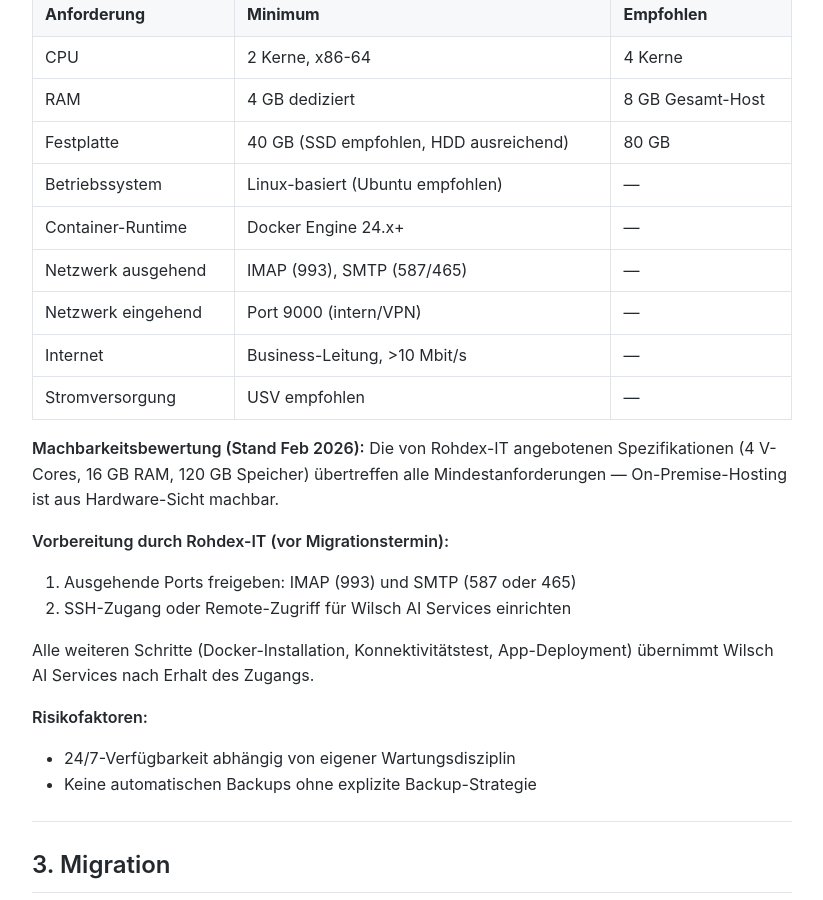
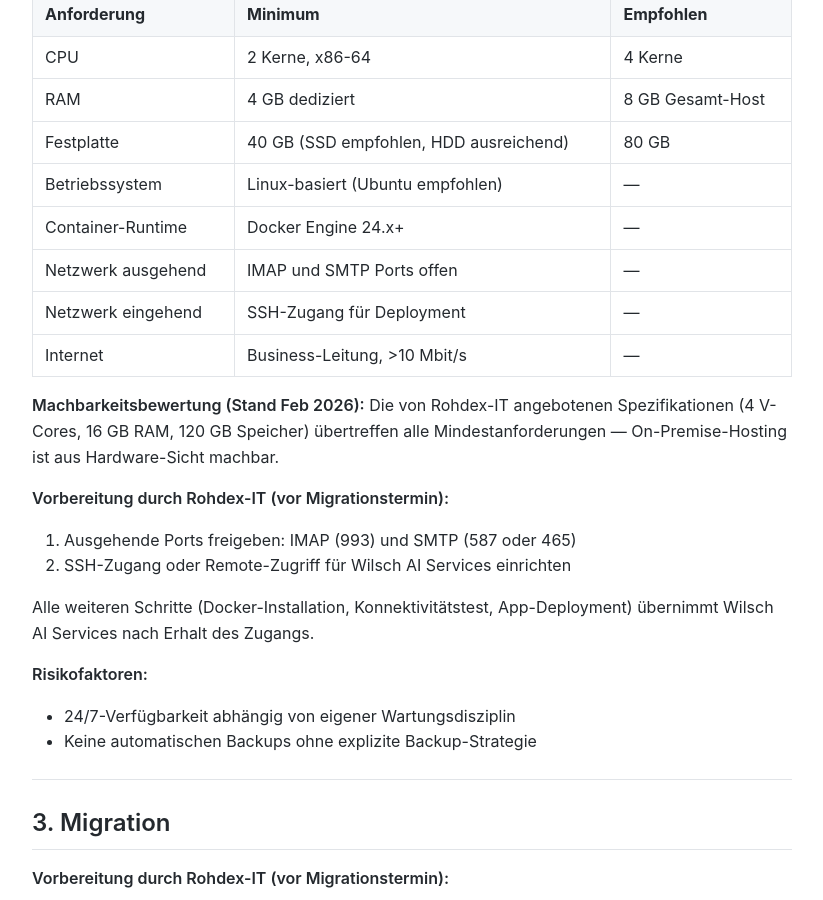
Before and after one commit to MariusWilsch/public-wilsch-ai-pages, a Jekyll site: the page built from project/rohdex/hosting-anforderungen-kunde.md, in a window 1280 px wide and 900 px high, scrolled down 1221 px. Shown: the whole window, without its empty margins (228-1051 px from the left). Built offline with Jekyll 4.4.1, drawn with Linux system fonts in a browser that asks for light colours; our own code applies the rules of GitHub Pages for plain Markdown files.

Commit message:
Sync from hippocampus 2026-02-24

```diff
--- a/project/rohdex/hosting-anforderungen-kunde.md
+++ b/project/rohdex/hosting-anforderungen-kunde.md
@@ -42,10 +42,9 @@ Das System ist ein einzelner Docker-Container (FastAPI, Python 3.11+) ohne Daten
 | Festplatte | 40 GB (SSD empfohlen, HDD ausreichend) | 80 GB |
 | Betriebssystem | Linux-basiert (Ubuntu empfohlen) | — |
 | Container-Runtime | Docker Engine 24.x+ | — |
-| Netzwerk ausgehend | IMAP (993), SMTP (587/465) | — |
-| Netzwerk eingehend | Port 9000 (intern/VPN) | — |
+| Netzwerk ausgehend | IMAP und SMTP Ports offen | — |
+| Netzwerk eingehend | SSH-Zugang für Deployment | — |
 | Internet | Business-Leitung, >10 Mbit/s | — |
-| Stromversorgung | USV empfohlen | — |
 
 **Machbarkeitsbewertung (Stand Feb 2026):**
 Die von Rohdex-IT angebotenen Spezifikationen (4 V-Cores, 16 GB RAM, 120 GB Speicher) übertreffen alle Mindestanforderungen — On-Premise-Hosting ist aus Hardware-Sicht machbar.
```
